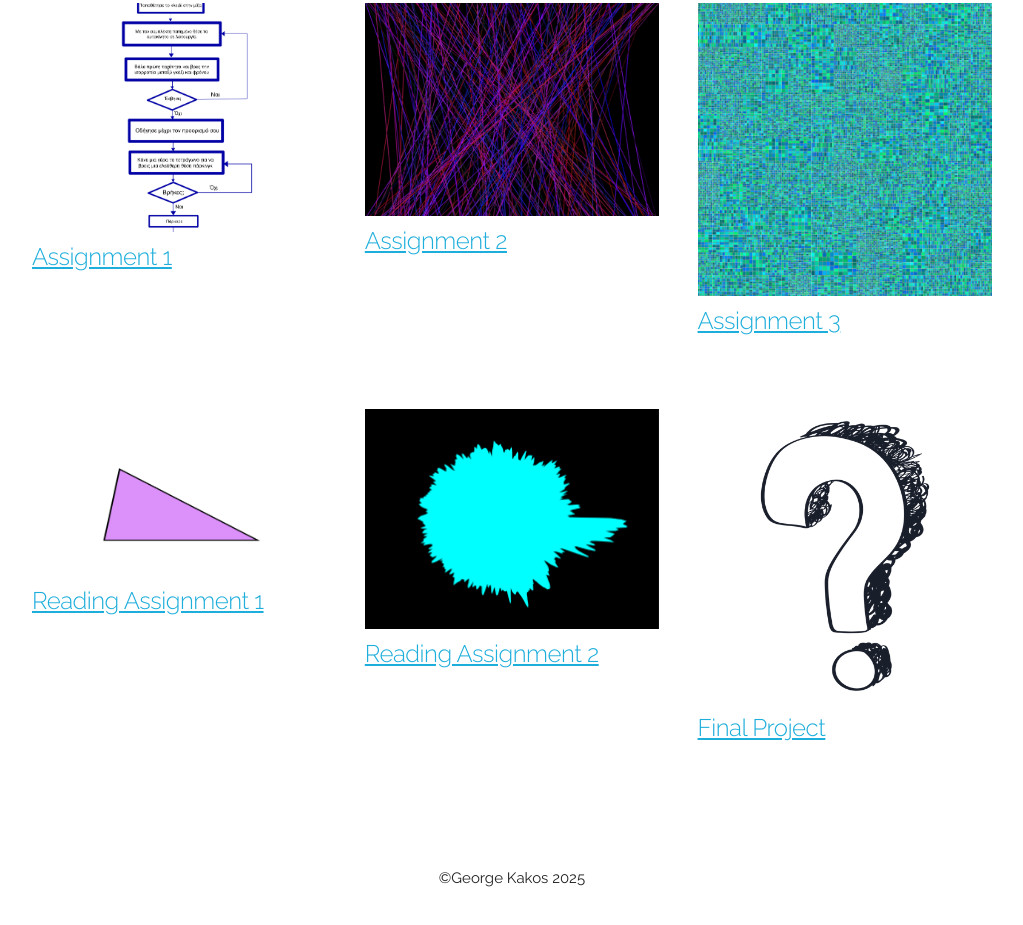
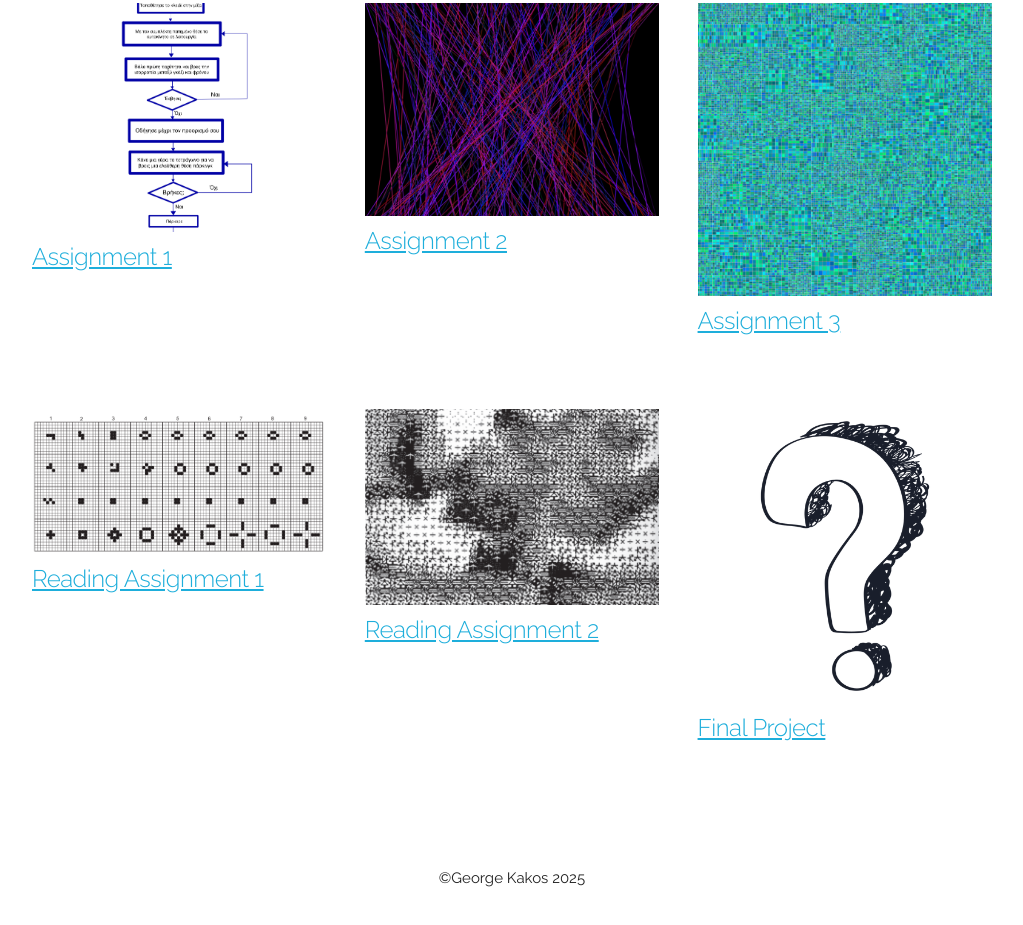
Before and after one commit to georgkakos/04_webpage_template_using_skeleton, a plain HTML site: page index.html in a window 1280 px wide. Shown: the part 533-1458 px from the top of the page, without its empty margins (128-1151 px from the left). Drawn offline with Linux system fonts and the light colour scheme.

Commit message:
Update index.html

```diff
--- a/index.html
+++ b/index.html
@@ -65,13 +65,13 @@
     <div class="row one-bottom">
       <div class="four columns">
         <a href="https://drive.google.com/drive/folders/1NTTvMAMCPIYWvA5LAXqW7-i4uxh1fH8H?usp=drive_link" target="_blank">
-          <img src="images/assignment2part2.png" class="scale-with-grid">
+          <img src="images/readingas1.png" class="scale-with-grid">
           <h5>Reading Assignment 1</h5>
         </a>
       </div>
       <div class="four columns">
         <a href="https://drive.google.com/drive/folders/1Tk0aMsyM8-WkmLx4iN56MHxpN5Yb9pZ9?usp=drive_link" target="_blank">
-          <img src="images/finalproject01.png" class="scale-with-grid">
+          <img src="images/readingas2.png" class="scale-with-grid">
           <h5>Reading Assignment 2</h5>
         </a>
       </div>
```
